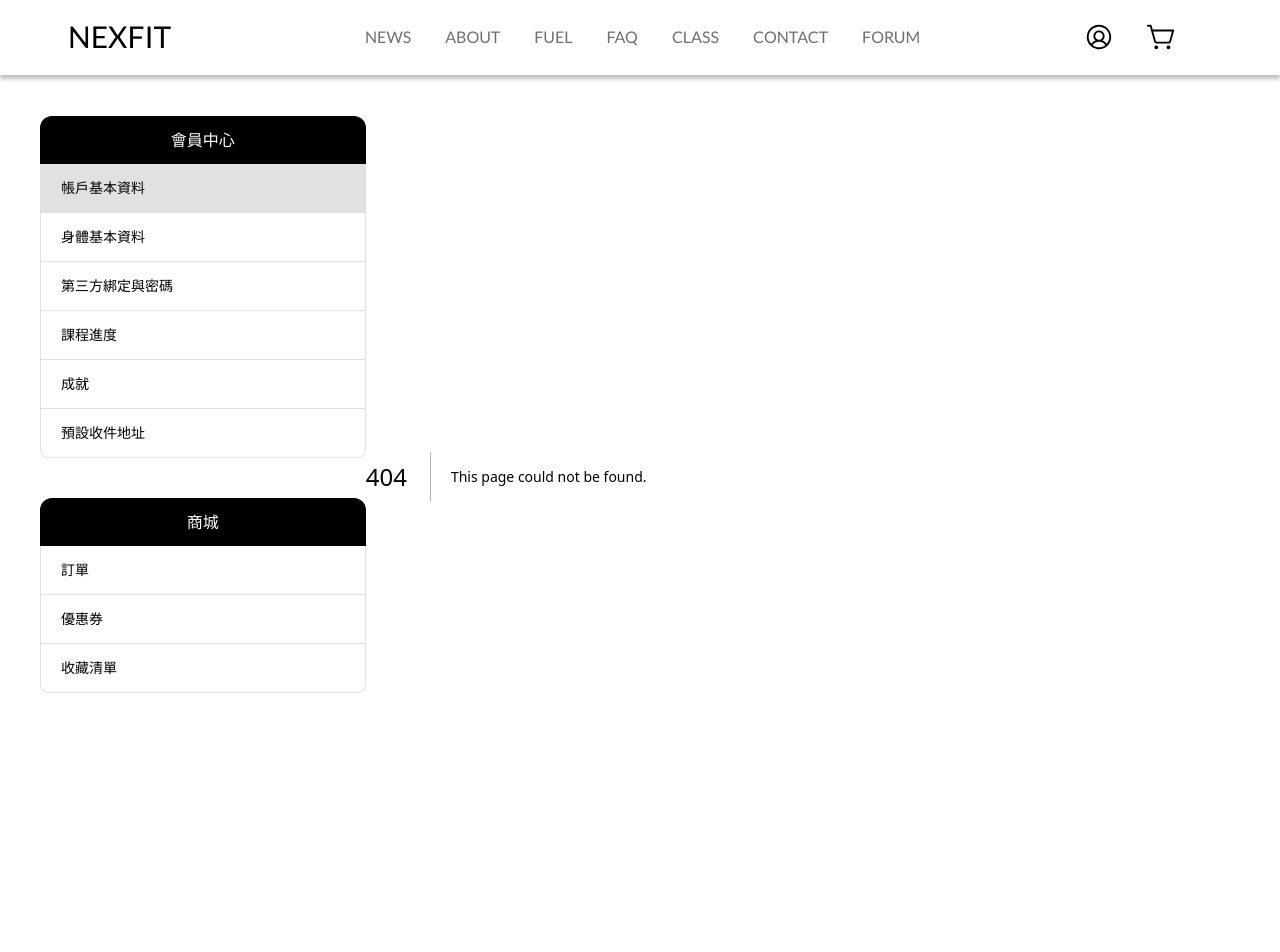
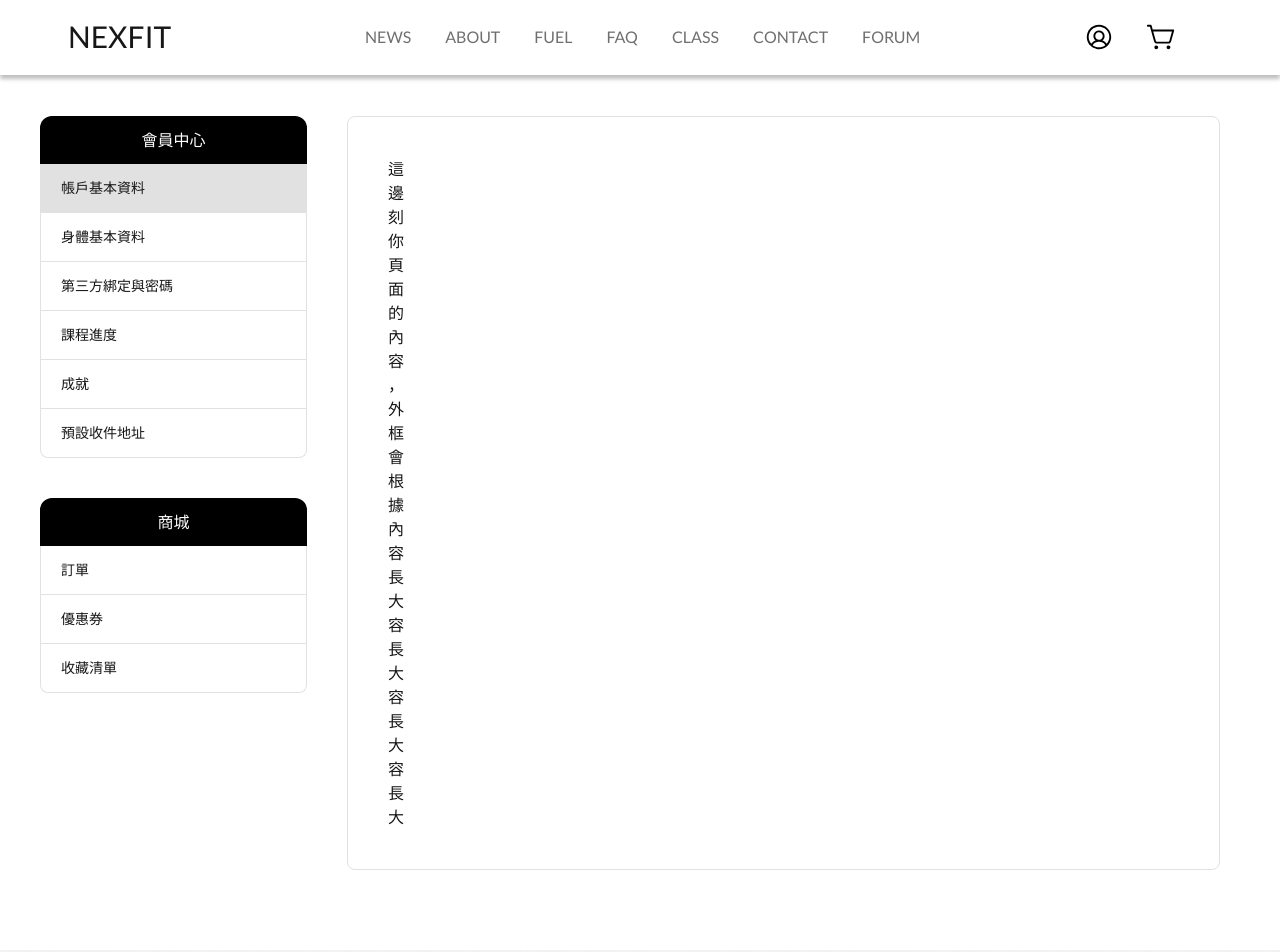
Before and after one commit to JoeyCho2025/NEXFIT, a Next.js app: page /accountCenter/account in a window 1280 px wide. Before the commit this address had no page. Shown: the top 952 px of the page. Built offline with nearby package versions, Linux system fonts and the light colour scheme; a web font is replaced by a local one.

Commit message:
V9
footer第一版

```diff
--- a/app/accountCenter/page.js
+++ b/app/accountCenter/account/page.js
@@ -22,6 +22,13 @@ export default function Page() {
       <div>容</div>
       <div>長</div>
       <div>大</div>
+      <div>容</div>
+      <div>長</div>
+      <div>大</div> <div>容</div>
+      <div>長</div>
+      <div>大</div> <div>容</div>
+      <div>長</div>
+      <div>大</div>
     </div>
   );
 }
```
